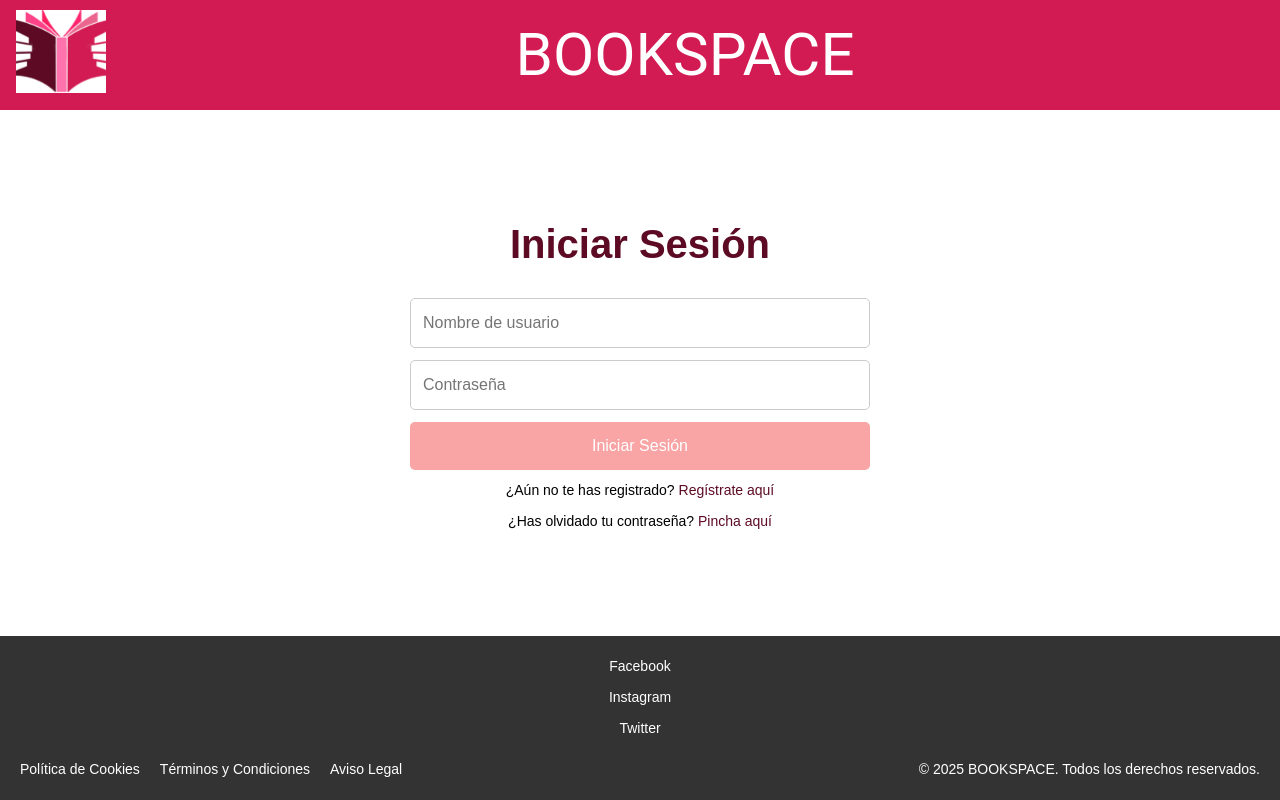
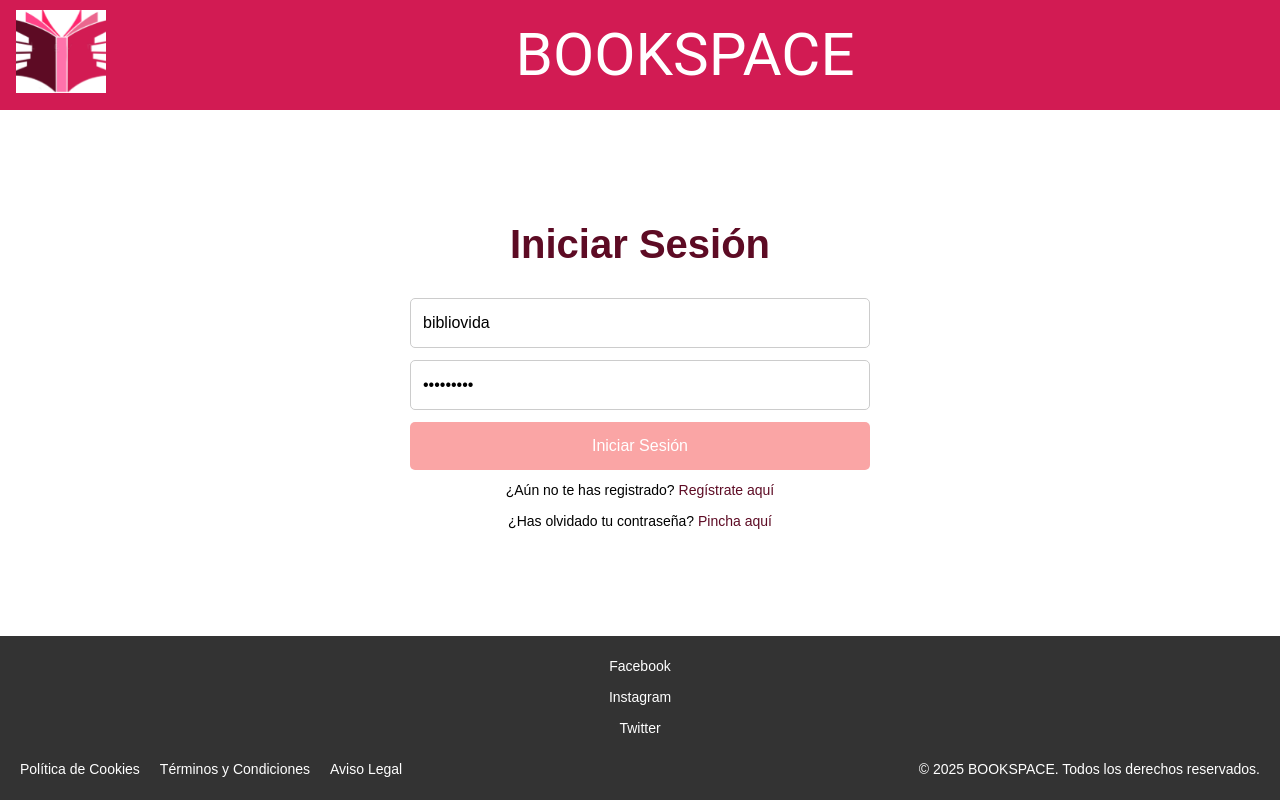
Before and after one commit to Guada-lupes/BookSpace, a React (Vite) app: page / in a window 1280 px wide. Built offline with nearby package versions, Linux system fonts and the light colour scheme.

Commit message:
user y password

```diff
--- a/src/pages/LoginPage.jsx
+++ b/src/pages/LoginPage.jsx
@@ -4,8 +4,8 @@ import { useNavigate, Link } from "react-router-dom"; // useNavigate para rediri
 import "../styles/LoginPage.css";
 
 const LoginPage = () => {
-  const [username, setUsername] = useState(""); // Estado para el nombre de usuario
-  const [password, setPassword] = useState(""); // Estado para la contraseña
+  const [username, setUsername] = useState("bibliovida"); // Estado para el nombre de usuario
+  const [password, setPassword] = useState("libros123"); // Estado para la contraseña
   const { login } = useContext(AuthContext); // Accedemos a la función login del contexto
   const navigate = useNavigate();
   const [showEmailModal, setShowEmailModal] = useState(false); // Modal contraseña
@@ -58,13 +58,13 @@ const LoginPage = () => {
       <form className="login-form" onSubmit={handleSubmit}>
         <input className="login-input"
           type="text"
-          placeholder="Nombre de usuario"
+          placeholder="bibliovida"
           value={username}
           onChange={(e) => setUsername(e.target.value)} // Actualiza el estado con el input del usuario
         />
         <input className="login-input"
           type="password"
-          placeholder="Contraseña"
+          placeholder="libros123"
           value={password}
           onChange={(e) => setPassword(e.target.value)} // Actualiza el estado con el input de la contraseña
         />
```
